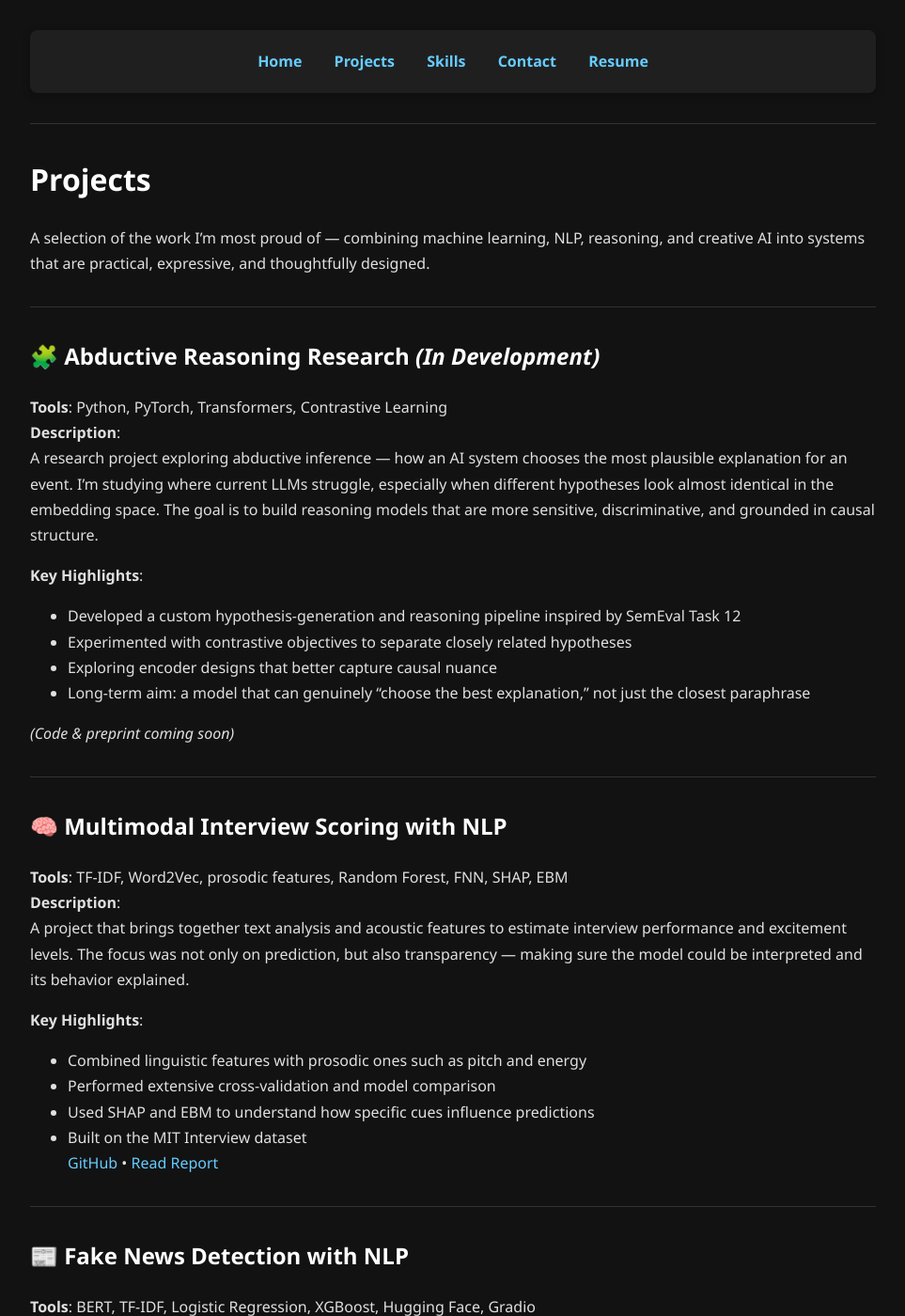
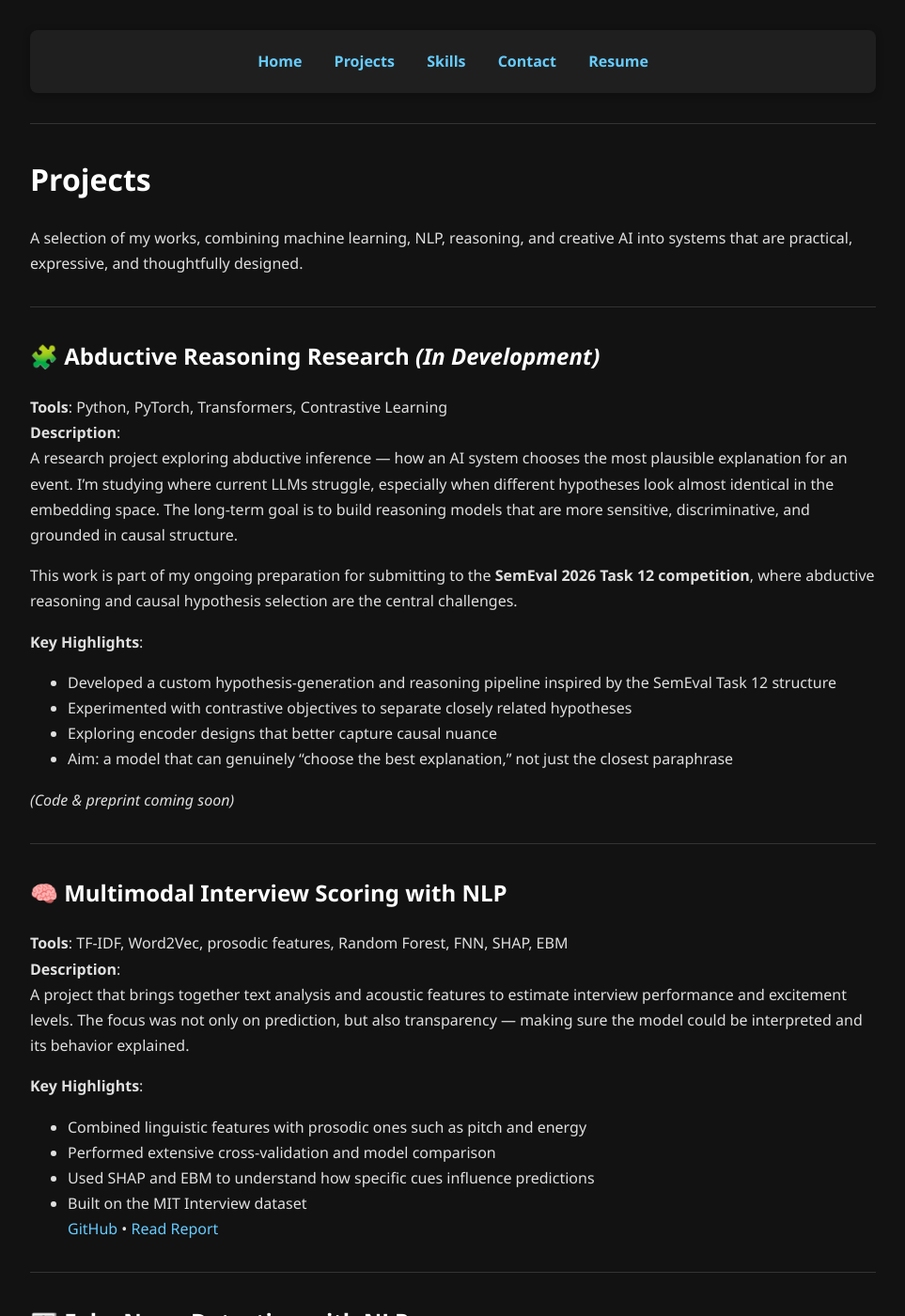
Before and after one commit to Orca71/shahriarnekouei.github.io, a Jekyll site: the page built from projects.md, in a window 1280 px wide and 1400 px high. Shown: the whole window at 94% size, without its empty margins (158-1121 px from the left). Built offline with Jekyll 4.4.1, drawn with Linux system fonts in a browser that asks for light colours; some of the changed text lies outside the part shown.

Commit message:
Update projects.md

```diff
--- a/projects.md
+++ b/projects.md
@@ -5,7 +5,7 @@ title: Projects
 
 # Projects
 
-A selection of the work I’m most proud of — combining machine learning, NLP, reasoning, and creative AI into systems that are practical, expressive, and thoughtfully designed.
+A selection of my works, combining machine learning, NLP, reasoning, and creative AI into systems that are practical, expressive, and thoughtfully designed.
 
 ---
 
@@ -13,13 +13,15 @@ A selection of the work I’m most proud of — combining machine learning, NLP,
 
 **Tools**: Python, PyTorch, Transformers, Contrastive Learning
 **Description**:
-A research project exploring abductive inference — how an AI system chooses the most plausible explanation for an event. I’m studying where current LLMs struggle, especially when different hypotheses look almost identical in the embedding space. The goal is to build reasoning models that are more sensitive, discriminative, and grounded in causal structure.
+A research project exploring abductive inference — how an AI system chooses the most plausible explanation for an event. I’m studying where current LLMs struggle, especially when different hypotheses look almost identical in the embedding space. The long-term goal is to build reasoning models that are more sensitive, discriminative, and grounded in causal structure.
+
+This work is part of my ongoing preparation for submitting to the **SemEval 2026 Task 12 competition**, where abductive reasoning and causal hypothesis selection are the central challenges.
 
 **Key Highlights**:
-- Developed a custom hypothesis-generation and reasoning pipeline inspired by SemEval Task 12
+- Developed a custom hypothesis-generation and reasoning pipeline inspired by the SemEval Task 12 structure
 - Experimented with contrastive objectives to separate closely related hypotheses
 - Exploring encoder designs that better capture causal nuance
-- Long-term aim: a model that can genuinely “choose the best explanation,” not just the closest paraphrase
+- Aim: a model that can genuinely “choose the best explanation,” not just the closest paraphrase
 
 *(Code & preprint coming soon)*
 
```
Also changed, not shown: other parts of projects.md (+1 -1 lines).
